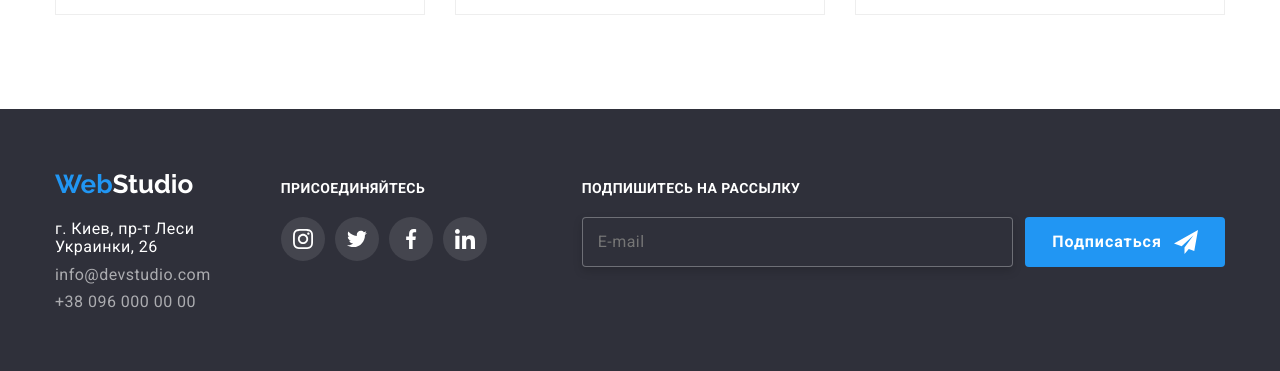
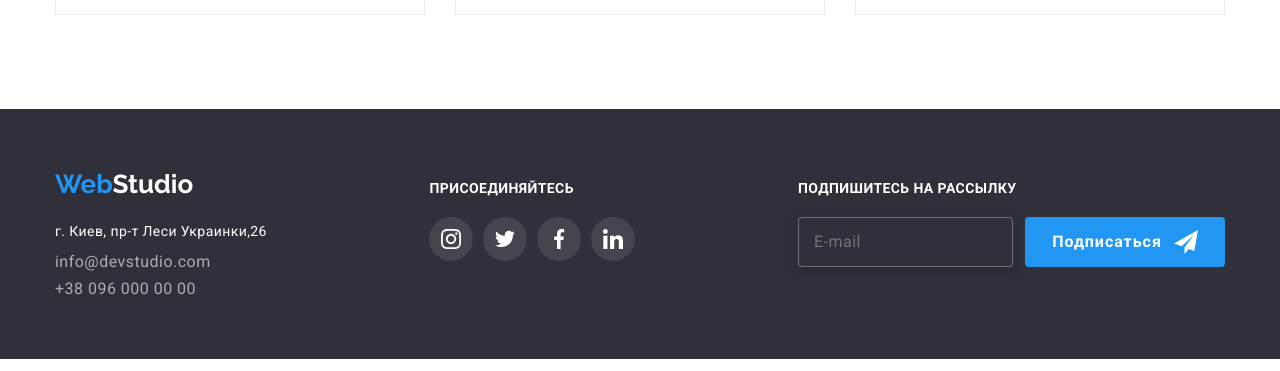
Before and after one commit to jokerav/goit-markup-hw-06, a plain HTML site: page portfolio.html in a window 1280 px wide. Shown: the part 974-1345 px from the top of the page. Drawn offline with nearby package versions, Linux system fonts and the light colour scheme.

Commit message:
Переделал футер

```diff
--- a/css/style.css
+++ b/css/style.css
@@ -458,24 +458,29 @@ h5 {
 .footer-container {
   display: flex;
   align-items: baseline;
+  justify-content: space-between;
 }
 
 .footer-logo-adress {
-  margin-right: 70px;
+  /* margin-right: 70px; */
 }
 .footer-social {
-  margin-right: 95px;
+  /* margin-right: 90px; */
 }
 .footer-logo {
   display: inline-block;
   margin-bottom: 20px;
 }
+
 .footer-item:not(:last-child) {
   margin-bottom: 9px;
 }
 .footer-adress {
   color: var(--background-primary);
   font-style: normal;
+  font-weight: 400;
+  font-size: 14px;
+  line-height: 1.71;
   letter-spacing: 0.03em;
   margin-bottom: 9px;
 }
@@ -524,6 +529,13 @@ h5 {
   background-color: var(--accent);
 }
 .subscribe {
+  /* width: 100%; */
+}
+.subscribe-form {
+  width: 100%;
+}
+.subscribe-container {
+  display: flex;
   width: 100%;
 }
 .subscribe-input {
@@ -538,10 +550,7 @@ h5 {
   color: rgba(255, 255, 255, 0.6);
   background-color: var(--background-hero);
 }
-.subscribe-container {
-  display: flex;
-  /* align-items: center; */
-}
+
 .subscribe-btn {
   display: flex;
   justify-content: center;
--- a/portfolio.html
+++ b/portfolio.html
@@ -227,7 +227,7 @@
       <div class="footer-logo-adress">
         <a href="#" class="logo white footer-logo">Web<span>Studio</span></a>
         <address>
-          <p class="footer-adress">г. Киев, пр-т Леси Украинки, 26</p>
+          <p class="footer-adress">г. Киев, пр-т Леси Украинки,26</p>
           <ul class="list">
             <li class="footer-item"><a href="mailto:info@devstudio.com" class="footer-link">info@devstudio.com</a></li>
             <li class="footer-item"><a href="tel:+380960000000" class="footer-link">+38 096 000 00 00</a></li>
@@ -268,7 +268,7 @@
         </ul>
       </div>
       <div class="subscribe">
-        <form>
+        <form class="subscribe-form">
           <p class="join"> Подпишитесь на рассылку</p>
           <div class="subscribe-container">
             <input class="subscribe-input" type="email" placeholder="E-mail" name="user-email"
```
